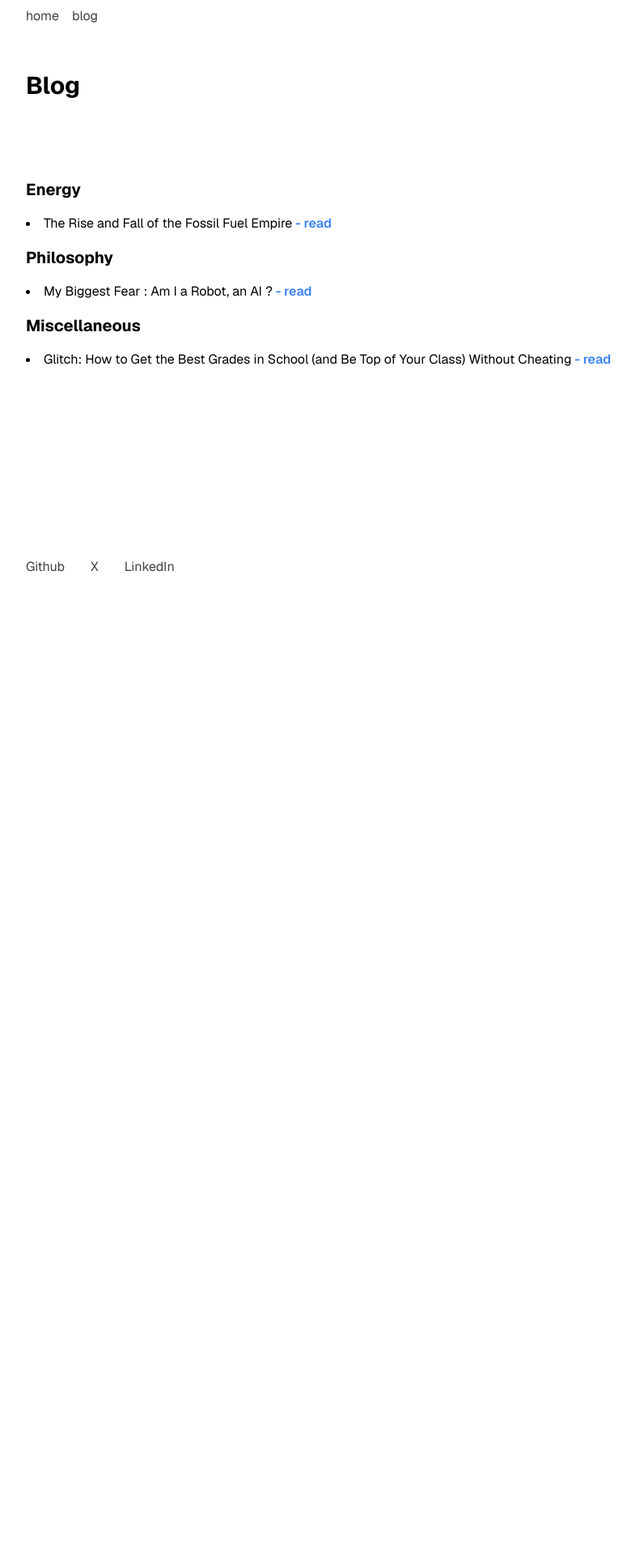
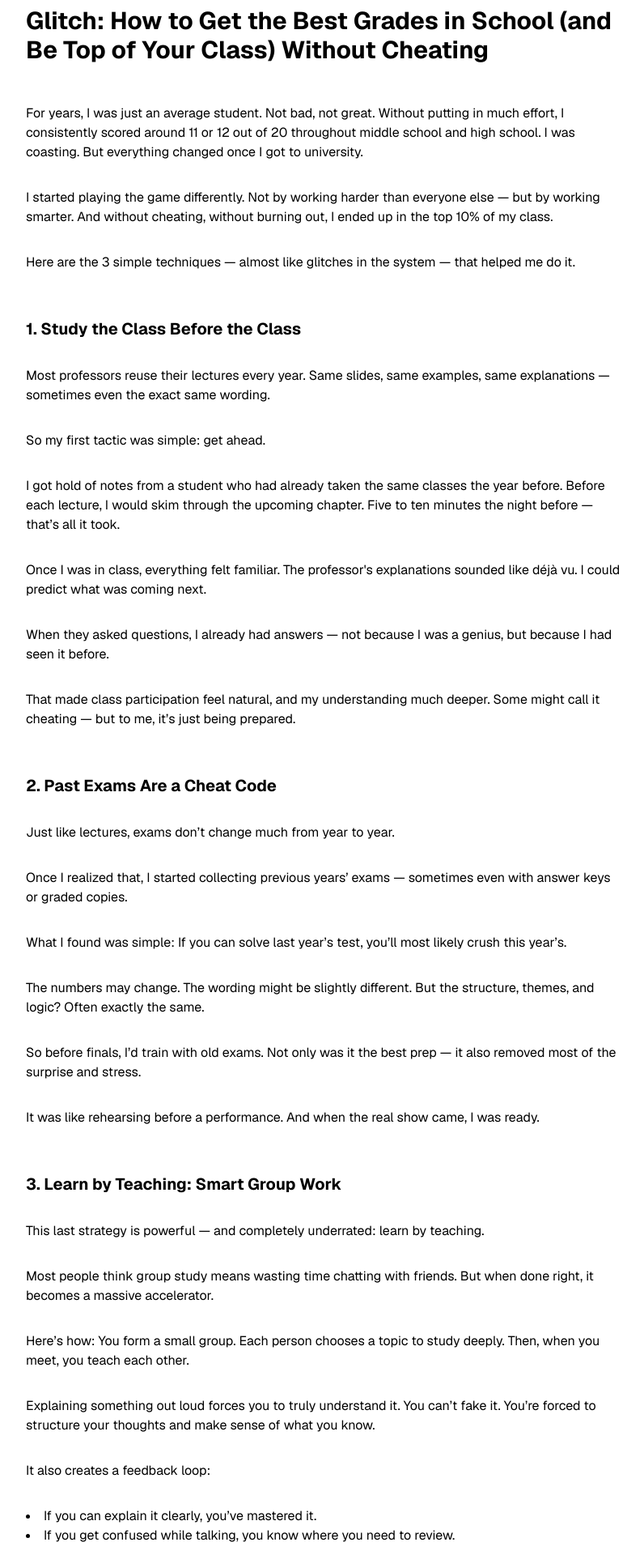
Before and after one commit to malikbarbier7/portfolio-malikbarbier, a Next.js app: page /blog/main in a window 1280 px wide. Shown: the part 40-1960 px from the top of the page at 81% size, without its empty margins (240-1036 px from the left). Before the commit the page ends 800 px from the top, so only its background shows below. Built offline with nearby package versions, Linux system fonts and the light colour scheme.

Commit message:
modif article

```diff
--- a/app/blog/main/page.tsx
+++ b/app/blog/main/page.tsx
@@ -1,57 +1,53 @@
 import React from 'react';
-import Link from 'next/link';
+import Image from 'next/image';
 
 const TestArticle = () => {
   return (
     <div className="max-w-3xl mx-auto py-8 px-4 lg:py-12 min-h-screen flex flex-col gap-12">
       <header className="flex flex-col gap-4">
-    <nav className="flex gap-4 mt-0 mb-10">
-          <Link href="/" className="text-neutral-700 hover:underline">home</Link>
-          <Link href="/blog/main" className="text-neutral-700 hover:underline">blog</Link>
-      </nav>
-      <h1 className="font-caption text-2xl lg:text-3xl font-bold">Blog</h1>
+        <h1 className="text-3xl font-bold">Glitch: How to Get the Best Grades in School (and Be Top of Your Class) Without Cheating</h1>
       </header>
-    <p>
-
-    </p>
 
       <main className="flex-1 flex flex-col gap-6 lg:gap-8">
-    <div className="flex flex-col gap-4">
-          <h2 className="font-caption text-lg lg:text-xl font-bold">Energy</h2>
+        <p>For years, I was just an average student. Not bad, not great. Without putting in much effort, I consistently scored around 11 or 12 out of 20 throughout middle school and high school. I was coasting. But everything changed once I got to university.</p>
+        <p>I started playing the game differently. Not by working harder than everyone else — but by working smarter. And without cheating, without burning out, I ended up in the top 10% of my class.</p>
+        <p>Here are the 3 simple techniques — almost like glitches in the system — that helped me do it.</p>
+
+        <h2 className="text-xl font-bold mt-6">1. Study the Class Before the Class</h2>
+        <p>Most professors reuse their lectures every year. Same slides, same examples, same explanations — sometimes even the exact same wording.</p>
+        <p>So my first tactic was simple: get ahead.</p>
+        <p>I got hold of notes from a student who had already taken the same classes the year before. Before each lecture, I would skim through the upcoming chapter. Five to ten minutes the night before — that’s all it took.</p>
+        <p>Once I was in class, everything felt familiar. The professor's explanations sounded like déjà vu. I could predict what was coming next.</p>
+        <p>When they asked questions, I already had answers — not because I was a genius, but because I had seen it before.</p>
+        <p>That made class participation feel natural, and my understanding much deeper. Some might call it cheating — but to me, it’s just being prepared.</p>
+
+        <h2 className="text-xl font-bold mt-6">2. Past Exams Are a Cheat Code</h2>
+        <p>Just like lectures, exams don’t change much from year to year.</p>
+        <p>Once I realized that, I started collecting previous years’ exams — sometimes even with answer keys or graded copies.</p>
+        <p>What I found was simple: If you can solve last year’s test, you’ll most likely crush this year’s.</p>
+        <p>The numbers may change. The wording might be slightly different. But the structure, themes, and logic? Often exactly the same.</p>
+        <p>So before finals, I’d train with old exams. Not only was it the best prep — it also removed most of the surprise and stress.</p>
+        <p>It was like rehearsing before a performance. And when the real show came, I was ready.</p>
+
+        <h2 className="text-xl font-bold mt-6">3. Learn by Teaching: Smart Group Work</h2>
+        <p>This last strategy is powerful — and completely underrated: learn by teaching.</p>
+        <p>Most people think group study means wasting time chatting with friends. But when done right, it becomes a massive accelerator.</p>
+        <p>Here’s how: You form a small group. Each person chooses a topic to study deeply. Then, when you meet, you teach each other.</p>
+        <p>Explaining something out loud forces you to truly understand it. You can’t fake it. You’re forced to structure your thoughts and make sense of what you know.</p>
+        <p>It also creates a feedback loop:</p>
         <ul className="list-disc list-inside">
-            <li>
-              <a>The Rise and Fall of the Fossil Fuel Empire</a>
-              <span className="text-neutral-700 italic"></span>
-              <Link href="/blog/the-rise-and-fall-of-the-fossil-fuel-empire" className="text-blue-500 font-semibold hover:underline"> - read</Link>
-            </li>
+          <li>If you can explain it clearly, you’ve mastered it.</li>
+          <li>If you get confused while talking, you know where you need to review.</li>
+        </ul>
+        <p>Bonus: it’s more fun and way less isolating than studying alone.</p>
 
+        <h2 className="text-xl font-bold mt-6">🧠 Conclusion: School Is a Game. Learn to Play It.</h2>
+        <p>This isn’t about cheating or taking shortcuts. It’s about understanding the system and using it strategically.</p>
+        <p>You don’t need to work all night or memorize textbooks blindly. You just need to study smarter, focus on what matters, and prepare in a way that gives you the upper hand.</p>
+        <p>Success at school isn’t just about talent or intelligence — it’s about approach. And the methods you use here can follow you far beyond the classroom.</p>
+        <p>So instead of letting the system test you... Test the system. Prepare like a strategist. Play the long game. And turn your education into your personal victory.</p>
+      </main>
 
-            </ul>
-
-            <h2 className="font-caption text-lg lg:text-xl font-bold">Philosophy</h2>
-            <ul className="list-disc list-inside">
-            <li>
-              <a>My Biggest Fear : Am I a Robot, an AI ?</a>
-              <span className="text-neutral-700 italic"></span>
-              <Link href="/blog/my-biggest-fear-am-i-a-robot" className="text-blue-500 font-semibold hover:underline"> - read</Link>
-            </li>
-            </ul>
-
-
-            <h2 className="font-caption text-lg lg:text-xl font-bold">Miscellaneous</h2>
-            <ul className="list-disc list-inside">
-            <li>
-              <a>Glitch: How to Get the Best Grades in School (and Be Top of Your Class) Without Cheating</a>
-              <span className="text-neutral-700 italic"></span>
-              <Link href="/blog/how-to-get-the -best-grades-in-school" className="text-blue-500 font-semibold hover:underline"> - read</Link>
-            </li>
-            </ul>
-
-
-
-        </div>
-
-    </main>
 
       <footer className="flex items-center gap-4 lg:gap-8 flex-wrap text-neutral-700">
         <a className="text-neutral-700 hover:underline" href="https://github.com/malikbarbier7/tomatotime/settings">Github</a>
@@ -59,7 +55,6 @@ const TestArticle = () => {
         <a className="text-neutral-700 hover:underline" href="https://www.linkedin.com/in/malikbarbier/">LinkedIn</a>
       </footer>
     </div>
-
   );
 };
 
```
Lines whose indentation alone changed are shown as unchanged.
